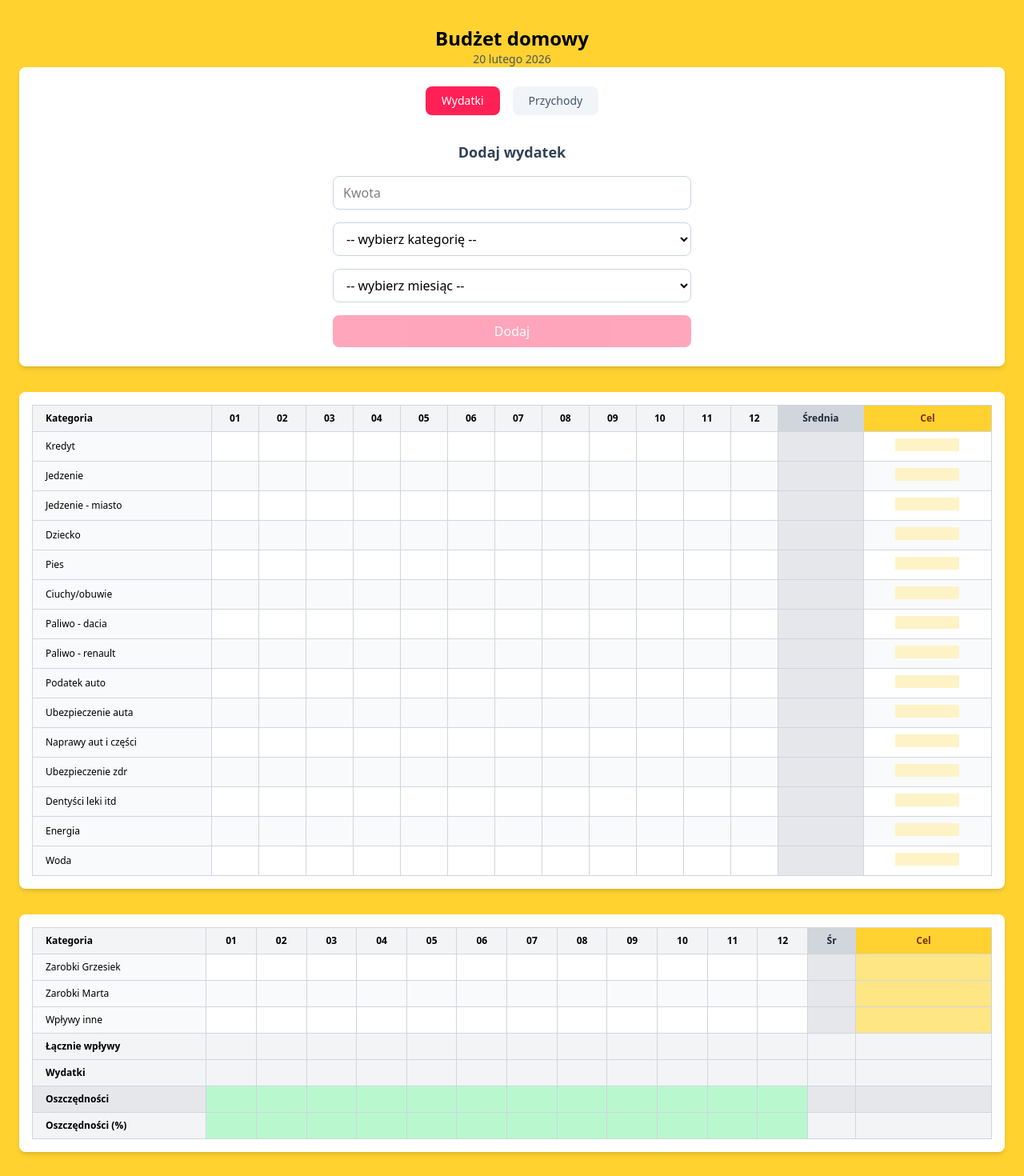
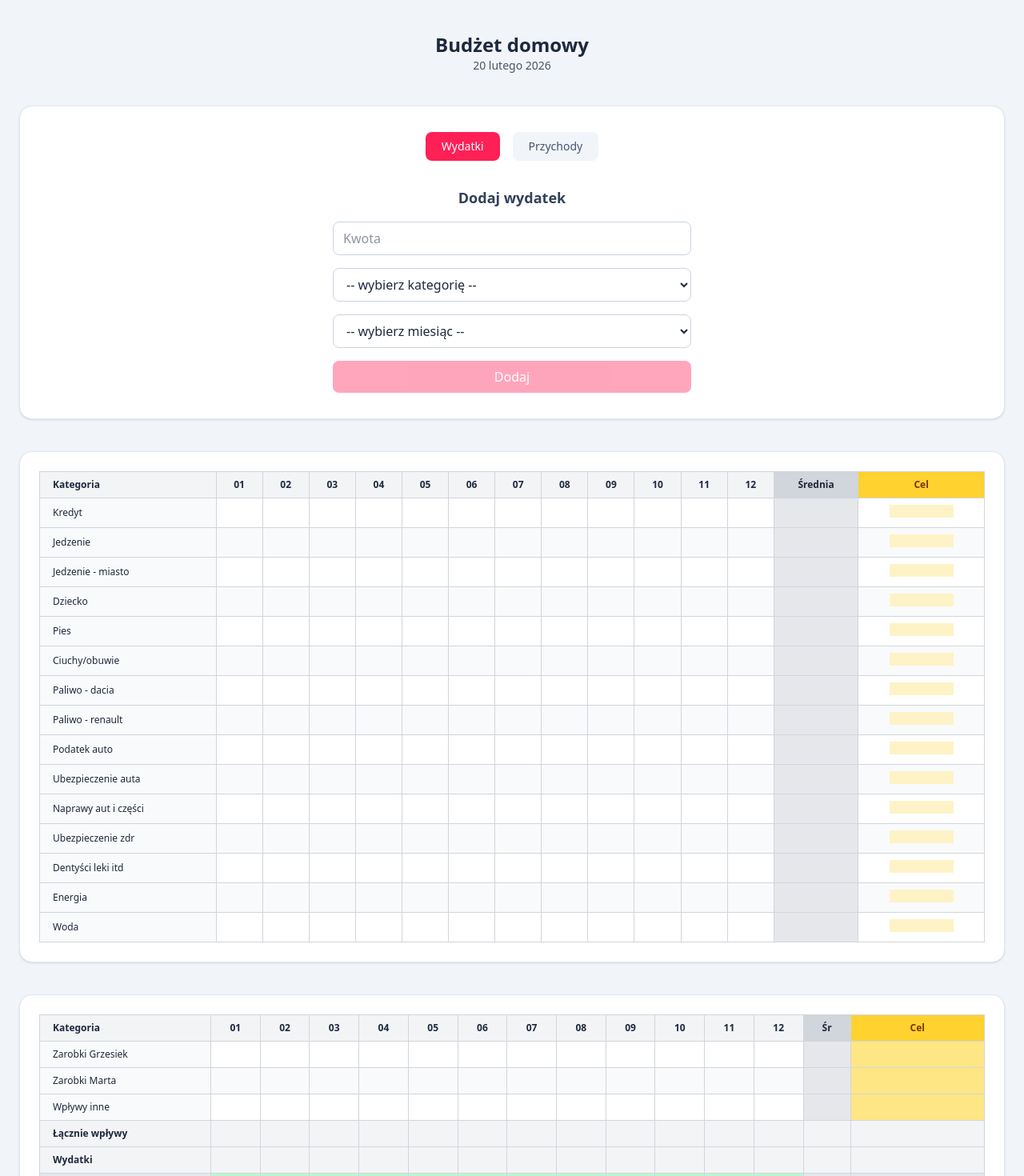
Before and after one commit to oleksaGrzegorz/budget-app, a React (Vite) app: page / in a window 1280 px wide. Shown: the top 1470 px of the page at 80% size. Built offline with nearby package versions, Linux system fonts and the light colour scheme.

Commit message:
style: change style for app

```diff
--- a/src/App.tsx
+++ b/src/App.tsx
@@ -1,13 +1,10 @@
 import { useMemo, useState } from "react";
-
 import { Header } from "./components/Header/Header";
 import { Form } from "./components/Form/Form";
 import { ExpensesTable } from "./components/ExpensesTable/ExpensesTable";
 import { BudgetSummaryTable } from "./components/BudgetSummaryTable/BudgetSummaryTable";
 import { ExpensesList } from "./components/ExpensesList/ExpensesList";
-
 import { sumExpenses } from "./utils/sumExpenses";
-
 import type { Entry } from "./types/entry";
 
 export default function App() {
@@ -15,22 +12,18 @@ export default function App() {
   const [category, setCategory] = useState("");
   const [month, setMonth] = useState("");
   const [formType, setFormType] = useState<"expense" | "income">("expense");
-
   const [entries, setEntries] = useState<Entry[]>([]);
   const [incomes, setIncomes] = useState<Record<string, Record<string, number>>>({});
   const [expenseGoals, setExpenseGoals] = useState<Record<string, number>>({});
   const [incomeGoals, setIncomeGoals] = useState<Record<string, number>>({});
-
   const expensesForTable = useMemo(() => sumExpenses(entries), [entries]);
 
   return (
-    <div className="min-h-screen bg-amber-500">
-      <main className="mx-auto max-w-7xl px-6 py-8 bg-amber-300">
-
+    <div className="min-h-screen bg-slate-100 text-slate-800">
+      <main className="mx-auto max-w-7xl px-6 py-10 space-y-10">
         <Header />
 
-        <div className="space-y-8">
-          <div className="bg-white rounded-lg shadow-md p-6 w-full">
+        <div className="bg-white rounded-2xl shadow-sm border border-slate-200 p-8">
           <Form
             amount={amount}
             setAmount={setAmount}
@@ -45,7 +38,7 @@ export default function App() {
           />
         </div>
 
-          <section className="overflow-x-auto bg-white rounded-lg shadow-md p-4">
+        <section className="bg-white rounded-2xl shadow-sm border border-slate-200 p-6 overflow-x-auto">
           <ExpensesTable
             expenses={expensesForTable}
             goals={expenseGoals}
@@ -53,7 +46,7 @@ export default function App() {
           />
         </section>
 
-          <section className="overflow-x-auto bg-white rounded-lg shadow-md p-4">
+        <section className="bg-white rounded-2xl shadow-sm border border-slate-200 p-6 overflow-x-auto">
           <BudgetSummaryTable
             expenses={expensesForTable}
             incomes={incomes}
@@ -62,6 +55,7 @@ export default function App() {
           />
         </section>
 
+        <div className="bg-white rounded-2xl shadow-sm border border-slate-200 p-6">
           <ExpensesList entries={entries} />
         </div>
       </main>
```
Lines whose indentation alone changed are shown as unchanged.
